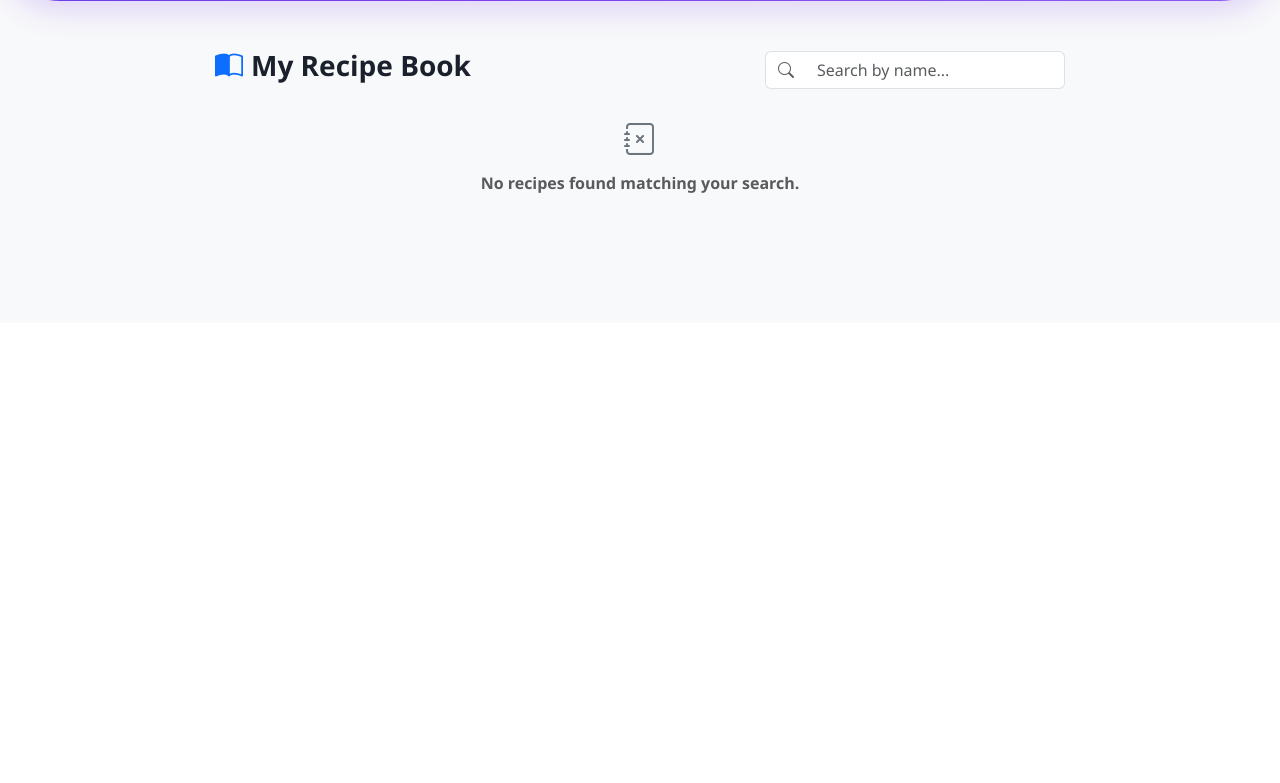
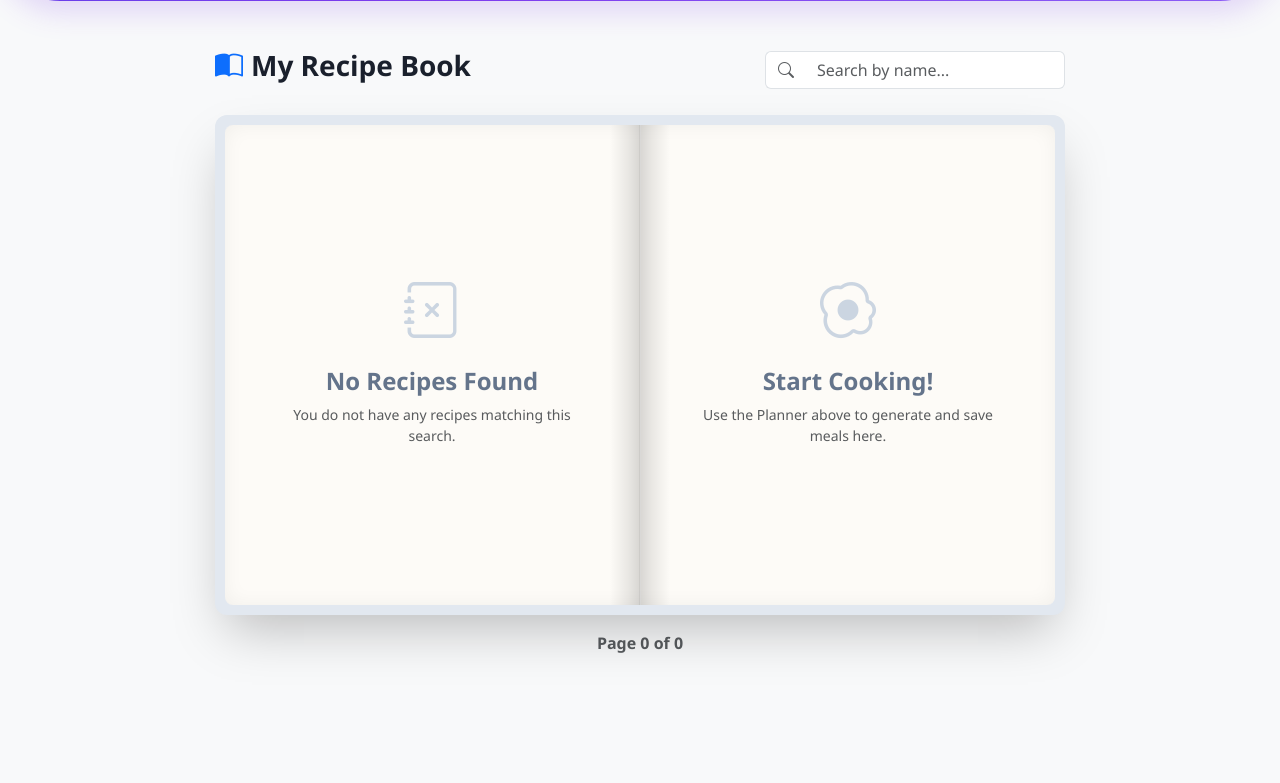
Before and after one commit to boraelshani/Smart-Grocery, a Flask app: template templates/recipe_planner.html in a window 1280 px wide. Shown: the part 499-1282 px from the top of the page. Before the commit the page ends 692 px from the top, so only its background shows below. Run offline with Flask 3, Linux system fonts and the light colour scheme; the visitor is signed in with stand-in values (Sample User, id 1); the template is opened without the code that fills it: most values are stand-ins (such as "Sample title", 1, 10 or a date in 2020); grey boxes marked "Sample" are stand-in pictures; some libraries are stand-ins or nearby versions; some web fonts are replaced.

Commit message:
Show empty recipe book visual instead of plain text

```diff
--- a/templates/book.html
+++ b/templates/book.html
@@ -180,13 +180,16 @@ document.addEventListener('DOMContentLoaded', () => {
 
     function renderBook() {
         if (displayRecipes.length === 0) {
-            if(bookShadow) bookShadow.style.display = 'none';
-            if(emptyState) emptyState.style.display = 'block';
+            if(bookShadow) bookShadow.style.display = 'block';
+            if(emptyState) emptyState.style.display = 'none';
             const indicator = document.getElementById('bookPageIndicator');
-            if(indicator) indicator.textContent = '';
+            if(indicator) indicator.textContent = 'Page 0 of 0';
 
-            if(leftPage) leftPage.innerHTML = '';
-            if(rightPage) rightPage.innerHTML = '';
+            if(leftPage) leftPage.innerHTML = '<div class="d-flex flex-column justify-content-center align-items-center text-muted text-center" style="height: 100%; min-height: 250px;"><i class="bi bi-journal-x" style="font-size: 3.5rem; color: #cbd5e1;"></i><h4 class="mt-3 fw-bold" style="color: #64748b;">No Recipes Found</h4><p class="small">You do not have any recipes matching this search.</p></div>';
+            if(rightPage) rightPage.innerHTML = '<div class="d-flex flex-column justify-content-center align-items-center text-muted text-center" style="height: 100%; min-height: 250px;"><i class="bi bi-egg-fried" style="font-size: 3.5rem; color: #cbd5e1;"></i><h4 class="mt-3 fw-bold" style="color: #64748b;">Start Cooking!</h4><p class="small">Use the Planner above to generate and save meals here.</p></div>';
+
+            if(prevBtn) prevBtn.style.visibility = 'hidden';
+            if(nextBtn) nextBtn.style.visibility = 'hidden';
             return;
         }
 
```
